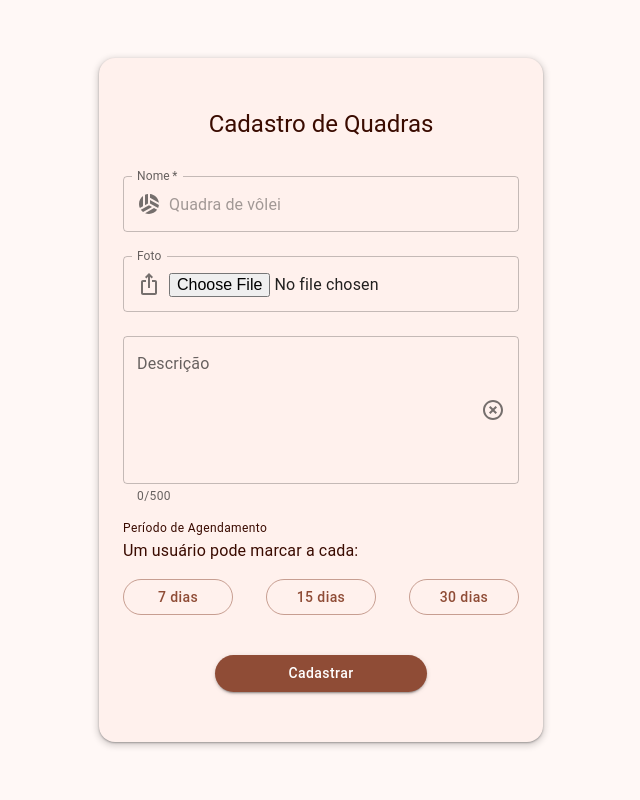
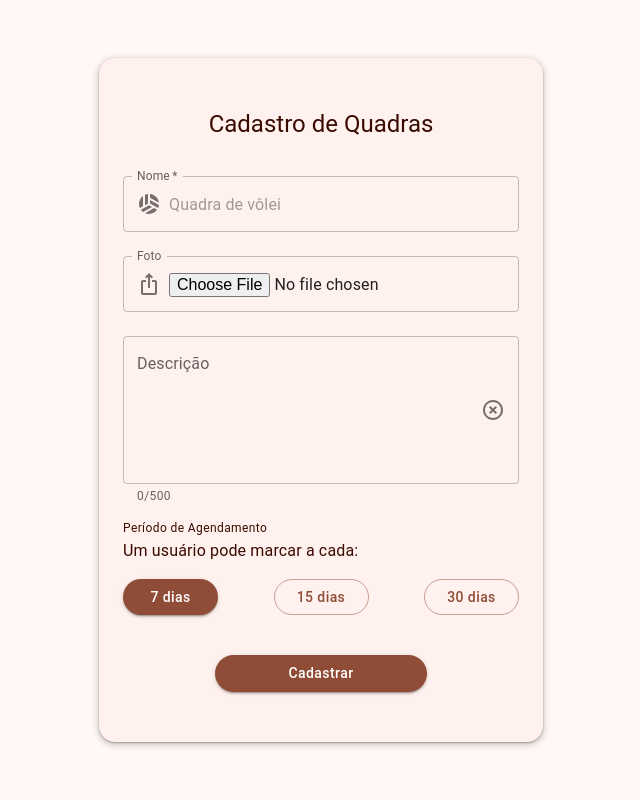
Before and after one commit to Engenharia-de-software-Gp05/Fronted-Complexo-Esportivo-UFCG, a React (Create React App) app: page /register-blocks in a window 1280 px wide. Shown: the top 800 px of the page, without its empty margins (319-959 px from the left). Built offline with nearby package versions, Linux system fonts and the light colour scheme.

Commit message:
feat: add the threeButtons component

```diff
--- a/src/components/threeButtons.js
+++ b/src/components/threeButtons.js
@@ -7,7 +7,7 @@ const ButtonDay = ({ days, selected, onClick }) => {
     <Button
       variant={selected ? 'contained' : 'outlined'}
       onClick={onClick}
-      sx={{ borderRadius: '20px', width: '110px', textTransform: 'none' }}
+      sx={{ borderRadius: '20px', width: '95px', textTransform: 'none' }}
     >
       {days} dias
     </Button>
@@ -15,7 +15,7 @@ const ButtonDay = ({ days, selected, onClick }) => {
 };
 
 export default function ThreeButtons() {
-  const [reserveDays, setReserveDays] = useState(null);
+  const [reserveDays, setReserveDays] = useState(7);
 
   const handleSelectDiasReserva = (days) => {
     setReserveDays(days);
```
